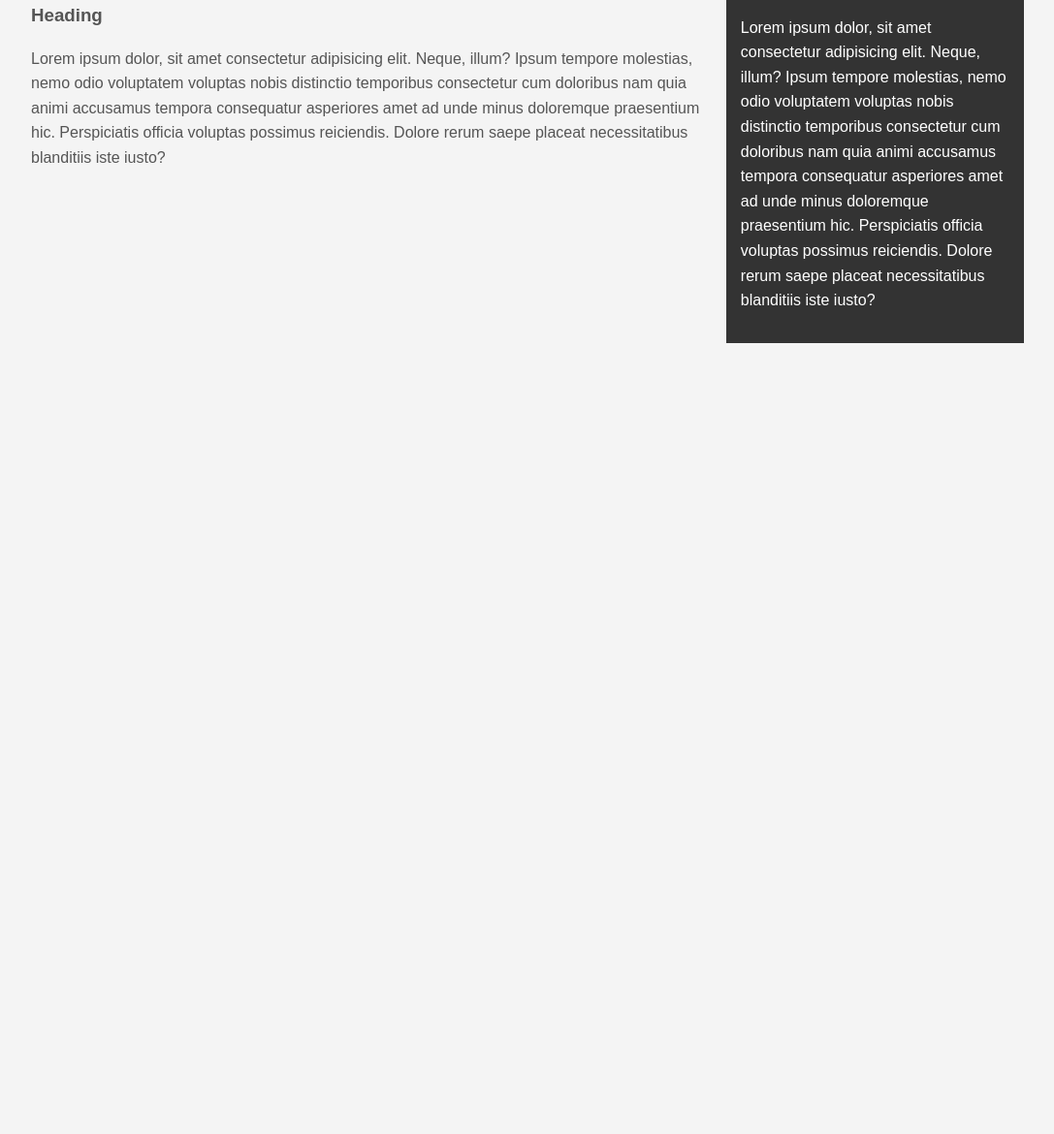
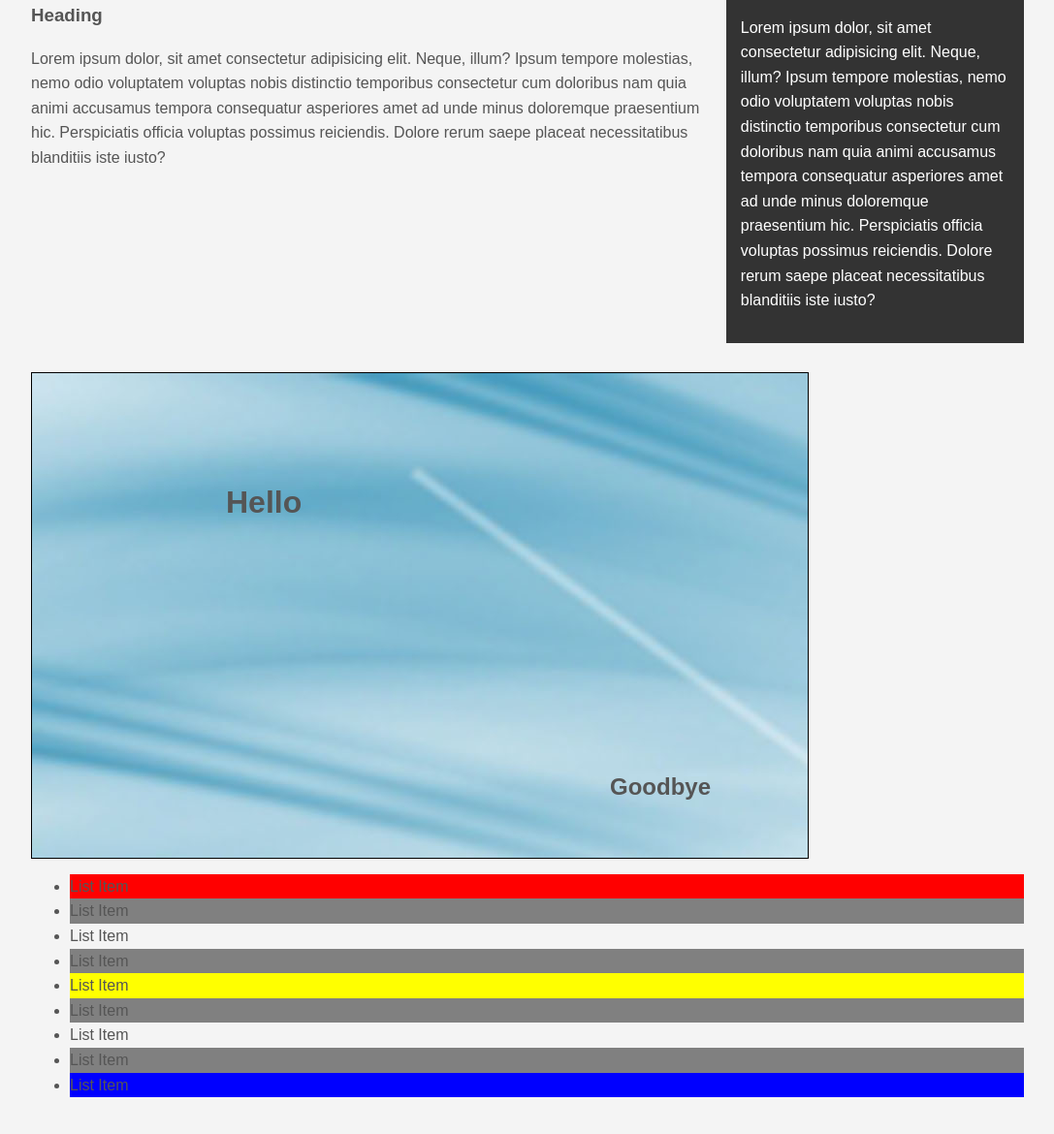
Before and after one commit to JKGills12/cssPractice, a plain HTML site: page cssCheatsheet/index.html in a window 1280 px wide. Shown: the part 1390-2560 px from the top of the page at 97% size, without its empty margins (96-1183 px from the left). Before the commit the page ends 1744 px from the top, so only its background shows below. Drawn offline with Linux system fonts and the light colour scheme.

Commit message:
added a new ul list, highlighted ul list, and added bg img to p-box

```diff
--- a/cssCheatsheet/CSS/style.css
+++ b/cssCheatsheet/CSS/style.css
@@ -161,3 +161,62 @@ a:visited{
 }
 /*#side-bar will push the paragragh to the right*/
 /*the box will also be greyed out with the color background*/
+
+.p-box{
+    width: 800px;
+    height: 500px;
+    border: 1px solid #000;
+    margin-top: 30px;
+    position: relative;
+    background-image: url('../../Images/bgimage.jpg');
+}
+/* must set p-box relative in order for p-box h1 to be set within p-box*/
+/* options for background setting:
+    background-repeat: no-repeat (will not repeat the image)
+    background-position:100px 200px (will move the image 100px from top 200 from right)
+    background-position:center top (will position image center top) */
+
+.p-box h1{
+    position: absolute;
+    top:100px;
+    left: 200px;
+}
+
+/*setting .p-box h1 100px from top will create a space of 100px of Hello to the top of p-box*/
+
+/*left 200px will move Hello 200px from the left*/
+
+.p-box h2{
+    position: absolute;
+    bottom: 40px;
+    right: 100px;
+}
+
+/* this will position Goodbye 40px up from the bottom of p-box and 100px left of the right corner */
+
+
+.fix-me{
+    position: fixed;
+    top: 400px;
+}
+/* this code is useful for social medias - have a contact/nav button that will go where ever the user scrolls, since it's fixed to the page as you scroll along
+*/
+
+.my-list li:first-child{
+    background: red;
+}
+
+.my-list li:last-child{
+    background:blue;
+}
+/* li: (adding a : makes it a pseudoclass)*/
+
+.my-list li:nth-child(5){
+    background: yellow;
+}
+/* nth-child() allows you to target any list you want using pseudo elements */
+
+.my-list li:nth-child(even){
+    background:grey;
+}
+/* this will fill all the EVEN lists to be GREY */
--- a/cssCheatsheet/index.html
+++ b/cssCheatsheet/index.html
@@ -71,5 +71,31 @@
                         <p>Lorem ipsum dolor, sit amet consectetur adipisicing elit. Neque, illum? Ipsum tempore molestias, nemo odio voluptatem voluptas nobis distinctio temporibus consectetur cum doloribus nam quia animi accusamus tempora consequatur asperiores amet ad unde minus doloremque praesentium hic. Perspiciatis officia voluptas possimus reiciendis. Dolore rerum saepe placeat necessitatibus blanditiis iste iusto?</p>
                  </div>
 
+                 <div class="clr"></div>
+                 <div class="p-box">
+                     <h1>Hello</h1>
+                     <h2>Goodbye</h2>
+                 </div>
+                 <!--p-box is the positioning box-->
+
+                 <ul class="my-list">
+                     <li>List Item</li>
+                     <li>List Item</li>
+                     <li>List Item</li>
+                     <li>List Item</li>
+                     <li>List Item</li>
+                     <li>List Item</li>
+                     <li>List Item</li>
+                     <li>List Item</li>
+                     <li>List Item</li>
+                 </ul>
+
+            </div><!--./container (end of form)-->
+
+            <a class="fix-me button" href="">Hello</a>
+            <!--This code shows that there are two classes: fix-me and button-->
+
+            <div style="margin-top:500px;"></div>
+            <!--this code bumps up the content to the top so there is white space at the bottom-->
 </body>
 </html>
```
